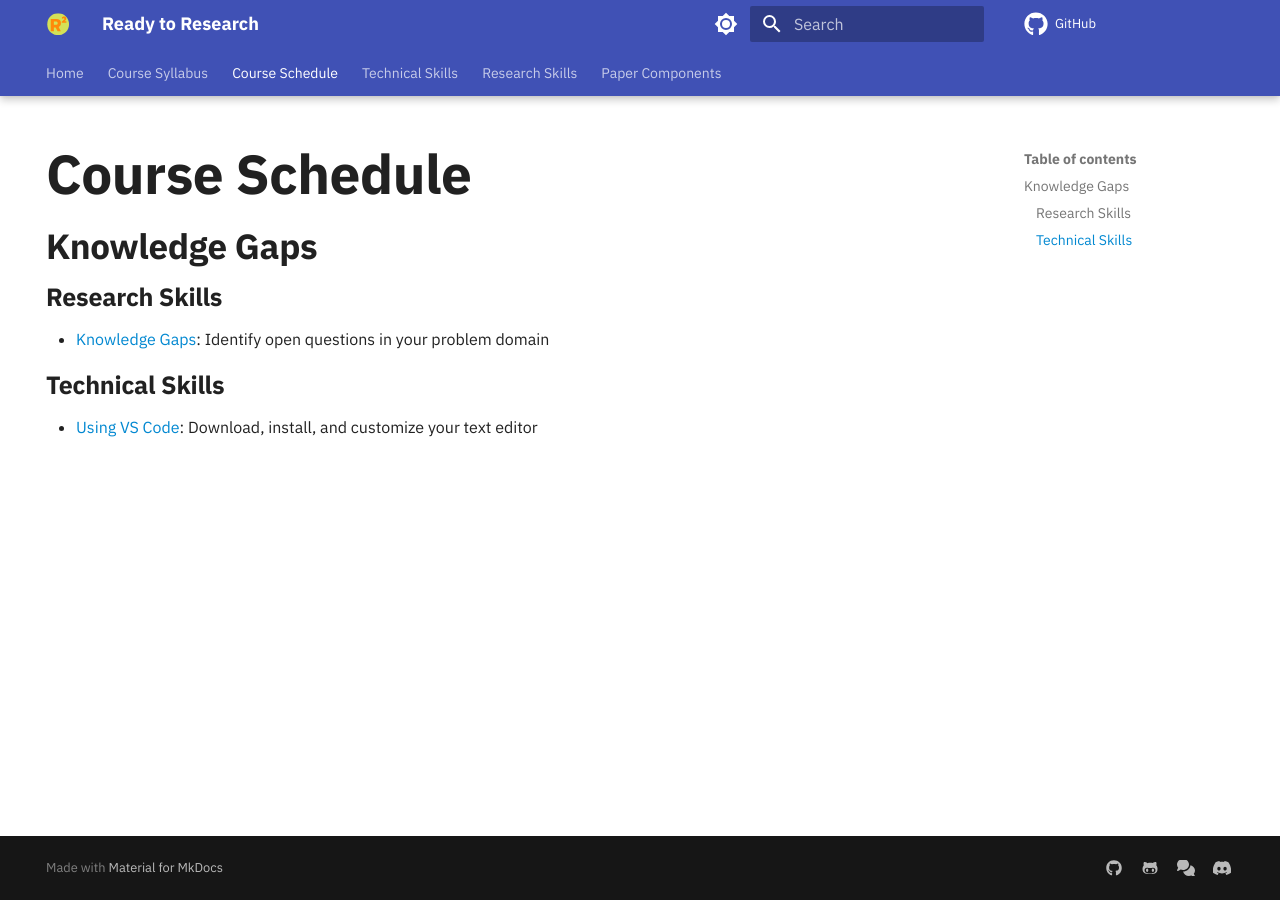
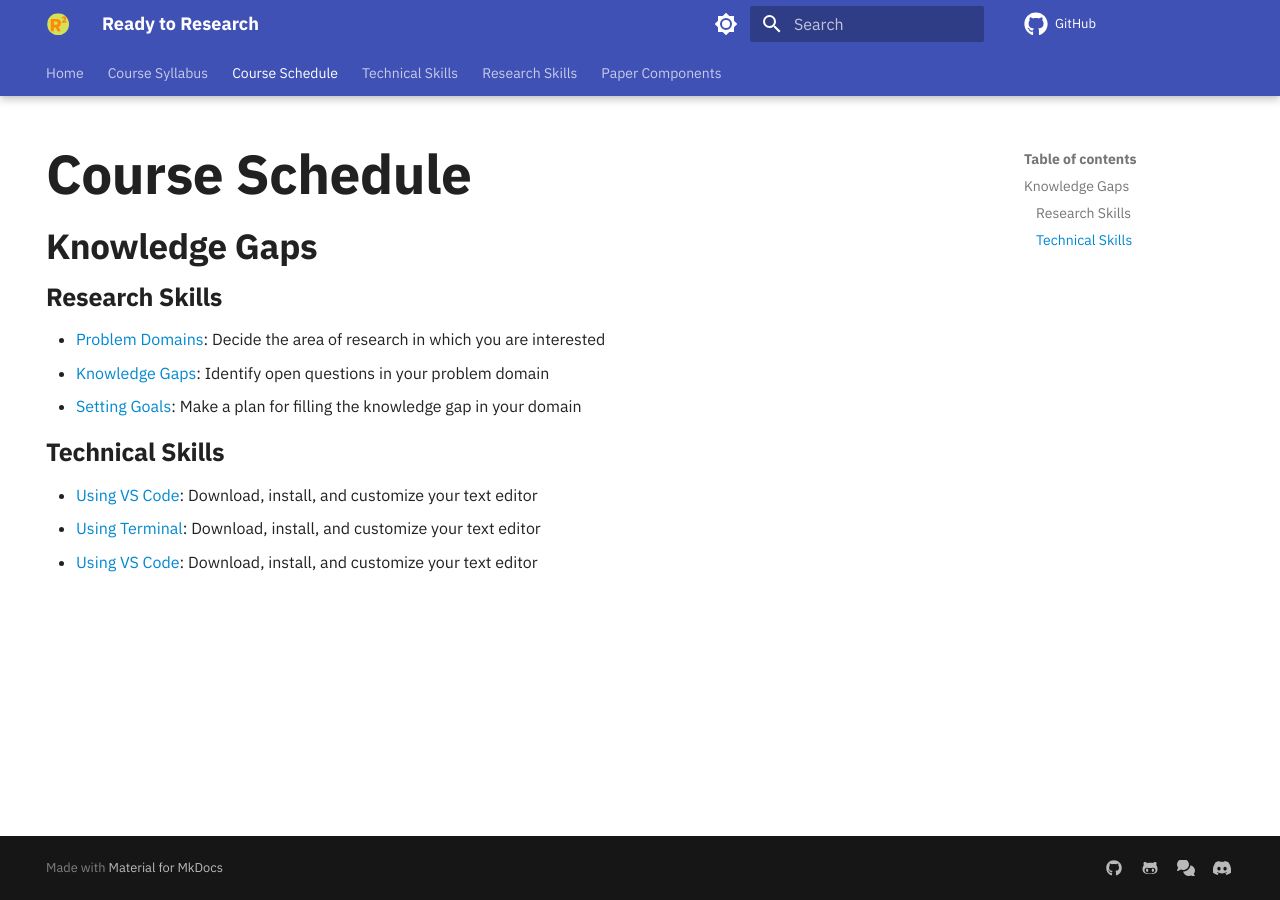
Before and after one commit to kaushal1014/research-paper-template-Athlete-Injuries, an MkDocs documentation site: the page built from docs/data-science/schedule.md, in a window 1280 px wide. Built offline with MkDocs 1.6.1 and Material for MkDocs 9.7.7, drawn with Linux system fonts in a browser that asks for light colours; comment, search, counter and statistics services are not loaded.

Commit message:
feat: Add a basic schedule for first module in schedule in data-science.

```diff
--- a/docs/data-science/schedule.md
+++ b/docs/data-science/schedule.md
@@ -9,8 +9,12 @@ hide:
 
 ### Research Skills
 
+- [Problem Domains](/research-skills/problem-domains): Decide the area of research in which you are interested
 - [Knowledge Gaps](/research-skills/knowledge-gaps): Identify open questions in your problem domain
+- [Setting Goals](/research-skills/setting-goals): Make a plan for filling the knowledge gap in your domain
 
 ### Technical Skills
 
 - [Using VS Code](/technical-skills/using-vscode): Download, install, and customize your text editor
+- [Using Terminal](/technical-skills/using-terminal): Download, install, and customize your text editor
+- [Using VS Code](/technical-skills/using-vscode): Download, install, and customize your text editor
```
